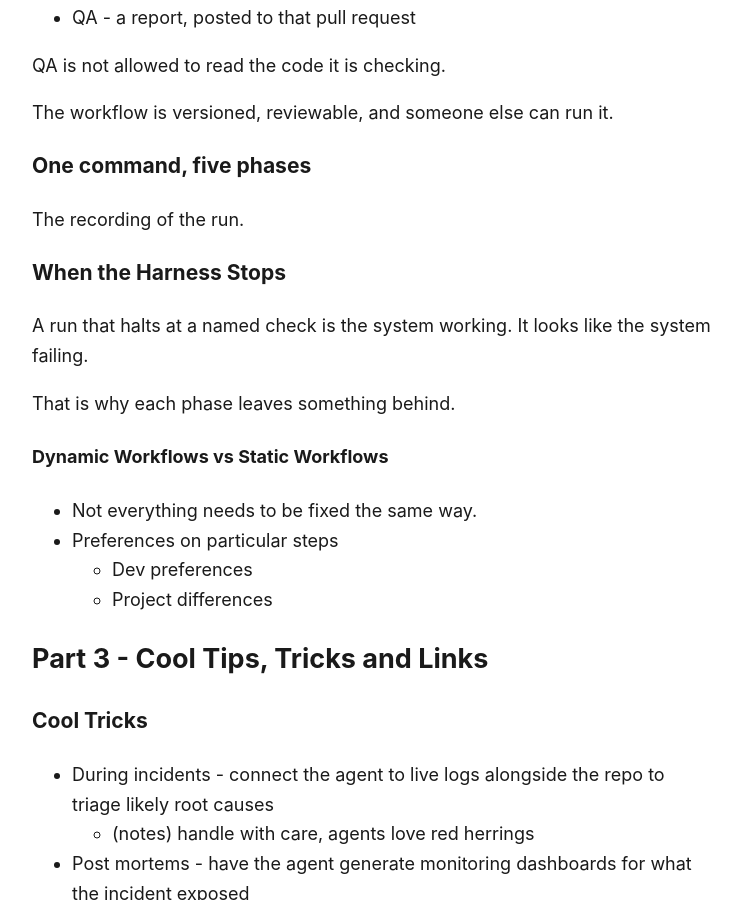
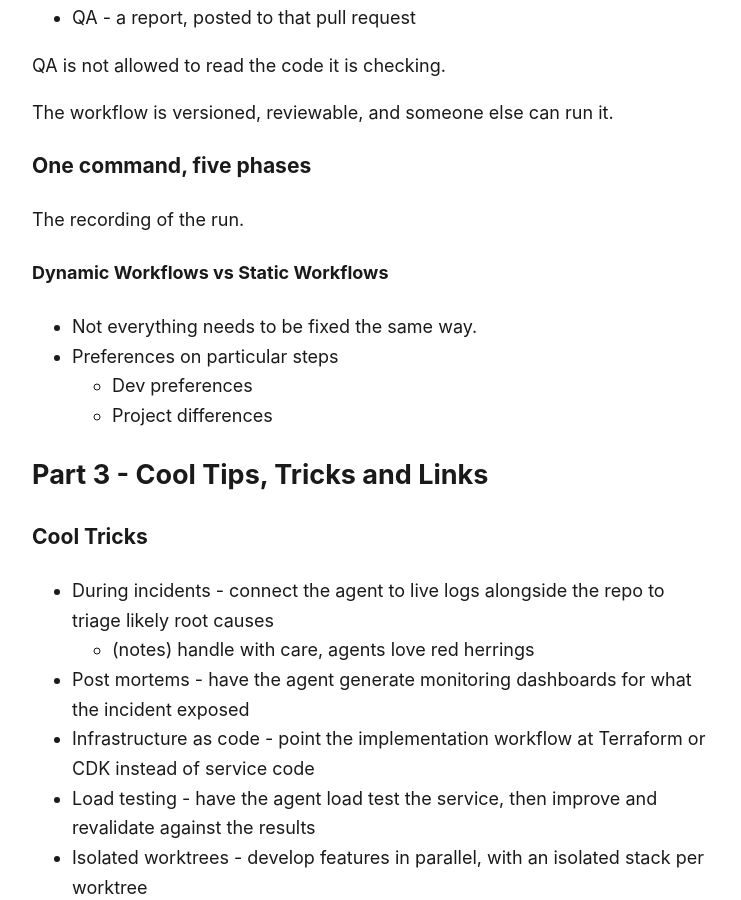
Before and after one commit to galileopy/blog, a Jekyll site: the page built from presentations/ai-assisted-coding-intro/outline.md, in a window 1280 px wide and 900 px high, scrolled down 6917 px. Shown: the whole window, without its empty margins (268-1009 px from the left). Built offline with Jekyll 4.4.1, drawn with Linux system fonts in a browser that asks for light colours; our own code applies the rules of GitHub Pages for plain Markdown files.

Commit message:
fix(presentations): keep demo slides on s-canvas and drop the harness-stops slide

```diff
--- a/presentations/ai-assisted-coding-intro/outline.md
+++ b/presentations/ai-assisted-coding-intro/outline.md
@@ -220,13 +220,6 @@ The workflow is versioned, reviewable, and someone else can run it.
 
 The recording of the run.
 
-### When the Harness Stops
-
-A run that halts at a named check is the system working.
-It looks like the system failing.
-
-That is why each phase leaves something behind.
-
 #### Dynamic Workflows vs Static Workflows
 - Not everything needs to be fixed the same way.
 - Preferences on particular steps
```
Also changed, not shown: presentations/ai-assisted-coding-intro/index.html (+1 -14 lines), 1 other file.
